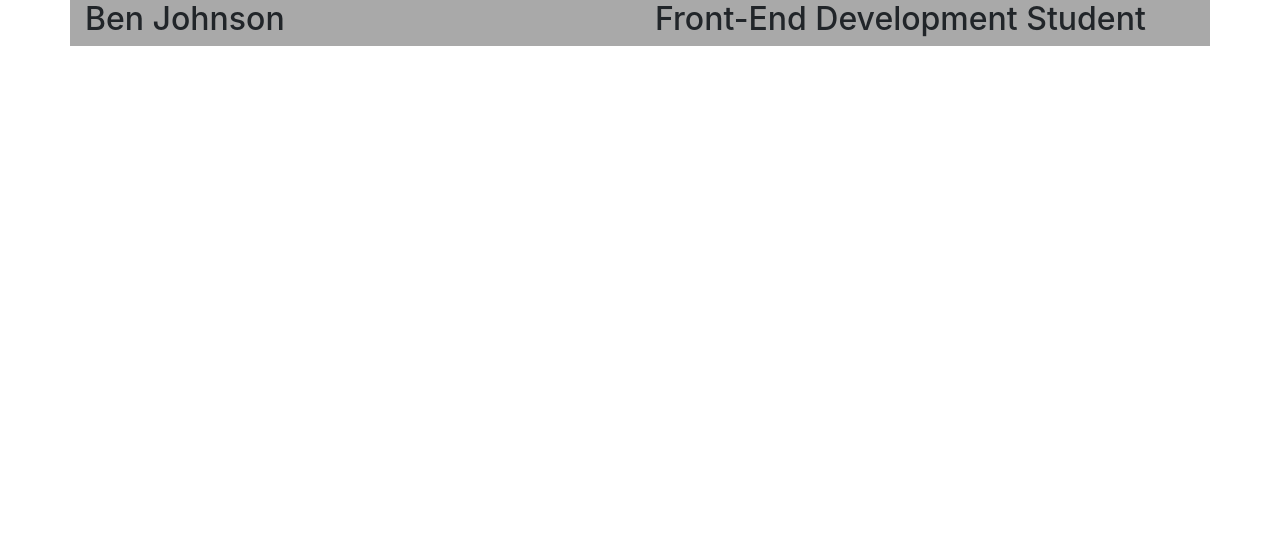
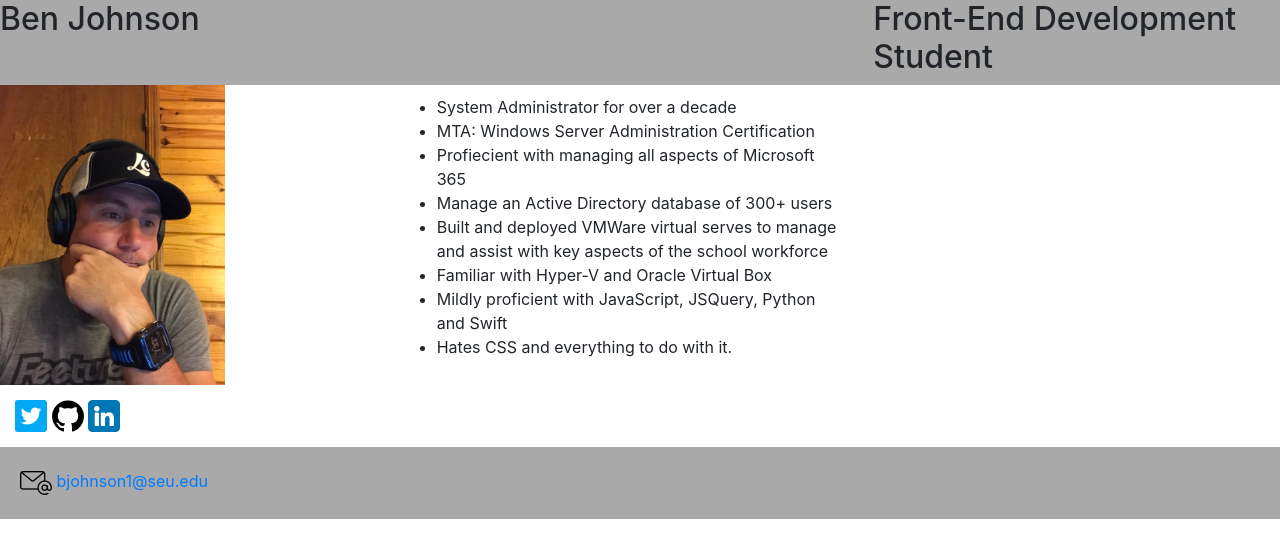
Before and after one commit to BenJSEU/SEUSDEV1003_finalproject, a plain HTML site: page index.html in a window 1280 px wide. Drawn offline with nearby package versions, Linux system fonts and the light colour scheme.

Commit message:
Finalized Design and layout

```diff
--- a/index.html
+++ b/index.html
@@ -30,18 +30,54 @@
 </head>
 
 <body>
-    <div class="container">
-        <div class="row justify-content-between align-items-center">
-            <div class="col">
-                <h2>Ben Johnson</h2>
-            </div>
-            <div class="col">
-                <h2>Front-End Development Student</h2>
+    <div class="header-container">
+        <div class="header">
+            <div class="row">
+                <div class="col">
+                    <h2>Ben Johnson</h2>
+                </div>
+                <div class="col"></div>
+                <div class="col">
+                    <h2>Front-End Development Student</h2>
+                </div>
             </div>
         </div>
     </div>
-
-
+    <div class="body-container">
+        <div class="body">
+            <div class="row">
+                <div class="col-sm"><img id="headshot" src="images/IMG_6985.JPG" alt="" srcset="" height=300px></div>
+                <div class="col-sm fluid align-content-center">
+                    <ul>
+                        <li>System Administrator for over a decade</li>
+                        <li>MTA: Windows Server Administration Certification</li>
+                        <li>Profiecient with managing all aspects of Microsoft 365</li>
+                        <li>Manage an Active Directory database of 300+ users</li>
+                        <li>Built and deployed VMWare virtual serves to manage and assist with key aspects of the school workforce</li>
+                        <li>Familiar with Hyper-V and Oracle Virtual Box</li>
+                        <li>Mildly proficient with JavaScript, JSQuery, Python and Swift</li>
+                        <li>Hates CSS and everything to do with it.</li>
+                    </ul>
+                </div>
+                <div class="col"></div>
+            </div>
+            <div class="row icons">
+                <div class="col fluid align-content-center justify-content-center">
+                    <a href="https://twitter.com/benjatc"><img src="images/twitter.png" alt="" srcset=""></a>
+                    <a href="https://github.com/BenJSEU"><img src="images/github.png" alt="" srcset=""></a>
+                    <a href="https://www.linkedin.com/in/ben-johnson-2b88917/"><img src="images/linkedin.png" alt=""
+                            srcset=""></a>
+                </div>
+            </div>
+        </div>
+    </div>
+    <div class="footer-container">
+        <footer class="footer">
+            <div><a href="mailto:bjohnson1@seu.edu"><img src="images/email.png" alt="" srcset="">
+            bjohnson1@seu.edu</a></div>
+            </a>
+    </div>
+    </div>
 </body>
 
 </html>
--- a/style.css
+++ b/style.css
@@ -4,6 +4,38 @@
     box-sizing: border-box;
 }
 
-.container {
+@media (max-width: 576px) {
+    #headshot {
+        display: flex;
+        width: 200px;
+        height: auto;
+    }
+}
+
+.header {
     background-color: darkgray;
 }
+
+.icons {
+    padding: 15px;
+}
+
+html,
+body {
+    height: 100%;
+}
+
+body {
+    display: flex;
+    flex-direction: column;
+}
+
+.content {
+    flex: 1 0 auto;
+}
+
+.footer {
+    flex-shrink: 0;
+    padding: 20px;
+    background-color: darkgrey;
+}
```
Also changed, not shown: images/email.png (added).
